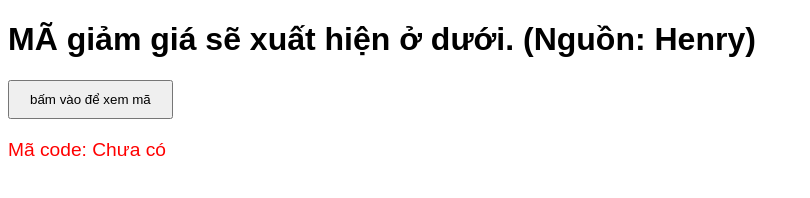
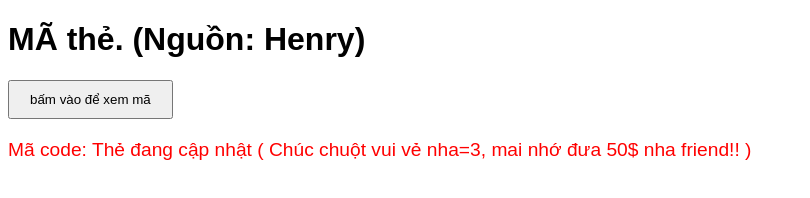
Before and after one commit to Minius1212409/MAGIAMGIA, a plain HTML site: page New folder/index.html in a window 1280 px wide. Both pictures are taken after a click on the button "bấm vào để xem mã". Shown: the whole page, without its empty margins (0-810 px from the left). Drawn offline with Linux system fonts and the light colour scheme.

Commit message:
Update index.html

```diff
--- a/New folder/index.html
+++ b/New folder/index.html
@@ -11,9 +11,9 @@
     </style>
 </head>
 <body>
-    <h1>MÃ giảm giá sẽ xuất hiện ở dưới. (Nguồn: Henry)</h1>
+    <h1>MÃ thẻ. (Nguồn: Henry)</h1>
     <button id="resetBtn">bấm vào để xem mã </button>
-    <div id="code">Mã code: Hiện chưa có. (Tuy nhiên mã sẽ xuất hiện bất ngờ ở bất cứ thời gian nào và sẽ mất sau 15 phút xuất hiện.)</div>
+    <div id="code">( mã sẽ xuất hiện bất ngờ ở bất cứ thời gian nào và sẽ mất sau 15 phút xuất hiện.)</div>
 
     <script>
         let discountCode = ''; // Biến để lưu mã giảm giá
@@ -21,7 +21,7 @@
 
         // Hàm hiển thị mã giảm giá mới
         function showDiscountCode() {
-            discountCode = 'Chưa có'; // Mã giảm giá bạn muốn hiển thị
+            discountCode = 'Thẻ đang cập nhật ( Chúc chuột vui vẻ nha=3, mai nhớ đưa 50$ nha friend!! )'; // Mã giảm giá bạn muốn hiển thị
             document.getElementById('code').innerText = `Mã code: ${discountCode}`;
             // Sau 15 phút sẽ quay lại trạng thái ban đầu
             timeoutId = setTimeout(resetDiscountCode, 15 * 60 * 1000);
```
